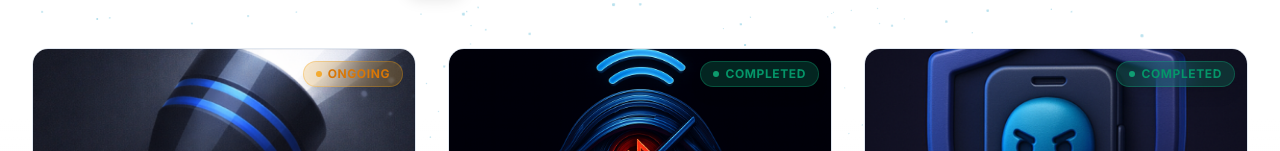
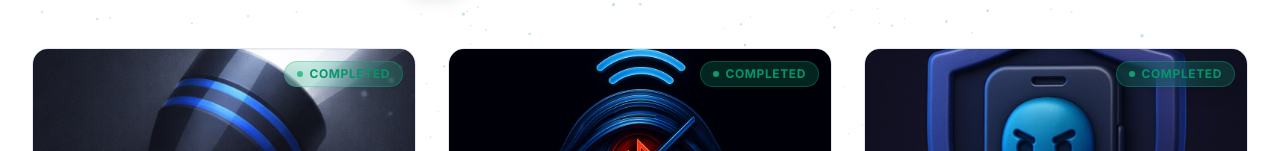
Before and after one commit to DhruvAthaide/PortfolioWebsite, a React (Vite) app: page /projects in a window 1280 px wide. Shown: the part 282-433 px from the top of the page. Built offline with nearby package versions, Linux system fonts and the light colour scheme; no server answers.

Commit message:
Updated Projects

```diff
--- a/src/data/projects.ts
+++ b/src/data/projects.ts
@@ -9,7 +9,7 @@ export const projects: Project[] = [
     image: "/images/projects-dc-torch.png",
     technologies: ["Kotlin", "Jetpack Compose", "React", "Node.js", "MongoDB"],
     website: "https://torch.deepcytes.io",
-    status: "ongoing",
+    status: "completed",
     longDescription:
       "Remote Detonation Torch is the gold standard for secure remote data destruction built for Deepcytes Cyber Labs (UK). It protects sensitive information and neutralizes compromised handsets instantly from any location. The platform features an Android application operating under a tactical stealth mode disguised as a utility app, paired with a comprehensive Command and Control (C2) web dashboard. Operatives can perform remote detonations to securely wipe SD cards and internal storage, trigger system-wide factory resets, and monitor live high-frequency GPS tracking telemetry.",
     featured: true,
@@ -326,7 +326,7 @@ export const projects: Project[] = [
     technologies: ["Java", "XML", "Python", "Android Studio"],
     github: "https://github.com/DhruvAthaide/MobileSentinel",
     // demo: '',
-    status: "ongoing",
+    status: "completed",
     category: ["Android"],
   },
   {
```
